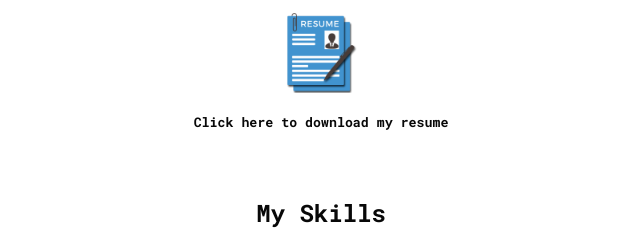
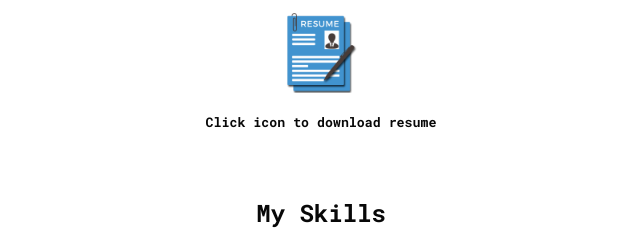
Before and after one commit to felix1428/portfolio, a plain HTML site: page index.html in a window 1280 px wide. Shown: the part 1190-1428 px from the top of the page, 319-959 px from the left. Drawn offline with nearby package versions, Linux system fonts and the light colour scheme.

Commit message:
Update index.html

```diff
--- a/index.html
+++ b/index.html
@@ -75,7 +75,7 @@
         <div class="col-sm-6 col-md-4 col-lg-3 skill" data-aos="flip-left">
             <div class="skill-icon">
                 <a href="img/Nathaniel_Felix_L_resume.pdf" download="nathaniel-felix-resume"><div class="skill-title"><img src="img/resume.png" alt="HTML5"></div></a>
-                <h5>Click here to download my resume</h5>
+                <h5>Click icon to download resume</h5>
                 <br>
             </div>
         </div>
```
